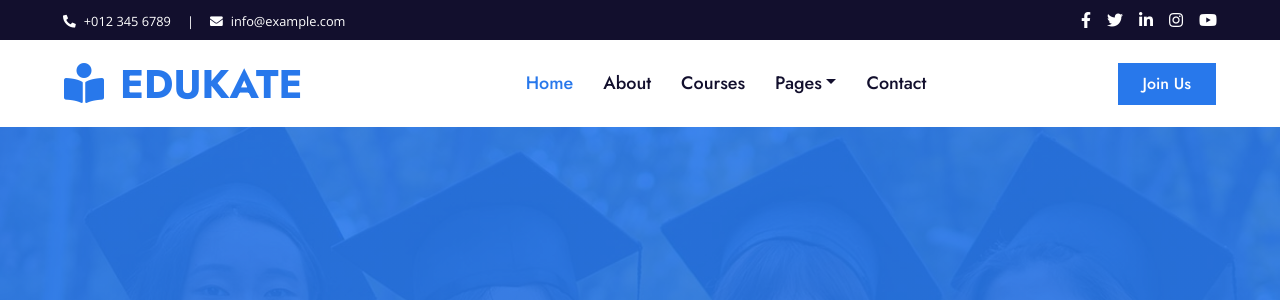
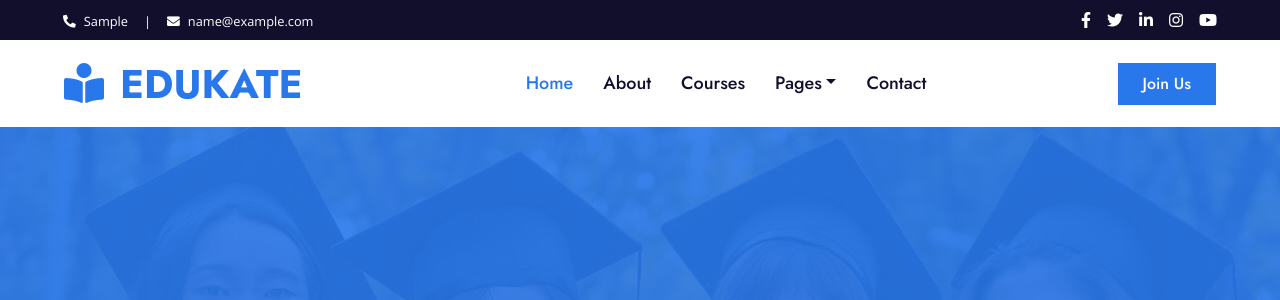
Before and after one commit to ALiNU1/SCHOOL, a Django app: page / in a window 1280 px wide. Shown: the top 300 px of the page. Run offline with Django 4.2, Linux system fonts and the light colour scheme; tables that the repository leaves empty hold one stand-in row (values such as "Sample post"); some libraries are stand-ins or nearby versions.

Commit message:
first models and func

```diff
--- a/apps/settings/views.py
+++ b/apps/settings/views.py
@@ -1,5 +1,10 @@
 from django.shortcuts import render
+from .models import Setting
 
 # Create your views here.
 def index(request):
-    return render(request, 'index.html')
+    setting = Setting.objects.latest('id')
+    context = {
+        'setting' : setting,
+    }
+    return render(request, 'index.html', context)
--- a/apps/teachers/apps.py
+++ b/apps/teachers/apps.py
@@ -3,4 +3,4 @@ from django.apps import AppConfig
 
 class TeachersConfig(AppConfig):
     default_auto_field = 'django.db.models.BigAutoField'
-    name = 'aps.teachers'
+    name = 'apps.teachers'
--- a/templates/index.html
+++ b/templates/index.html
@@ -4,13 +4,13 @@
 
 <head>
     <meta charset="utf-8">
-    <title>Edukate - Online Education Website Template</title>
+    <title>Navoi - School</title>
     <meta content="width=device-width, initial-scale=1.0" name="viewport">
     <meta content="Free HTML Templates" name="keywords">
     <meta content="Free HTML Templates" name="description">
 
     <!-- Favicon -->
-    <link href="{% static 'img/favicon.ico' %}" rel="icon">
+    <link href="{% static 'img/favicon.icon' %}" rel="icon">
 
     <!-- Google Web Fonts -->
     <link rel="preconnect" href="https://fonts.gstatic.com">
@@ -32,9 +32,9 @@
         <div class="row py-2 px-lg-5">
             <div class="col-lg-6 text-center text-lg-left mb-2 mb-lg-0">
                 <div class="d-inline-flex align-items-center text-white">
-                    <small><i class="fa fa-phone-alt mr-2"></i>+012 345 6789</small>
+                    <small><i class="fa fa-phone-alt mr-2"></i>{{ setting.phome }}</small>
                     <small class="px-3">|</small>
-                    <small><i class="fa fa-envelope mr-2"></i>info@example.com</small>
+                    <small><i class="fa fa-envelope mr-2"></i>{{ setting.email }}</small>
                 </div>
             </div>
             <div class="col-lg-6 text-center text-lg-right">
@@ -565,9 +565,9 @@
             <div class="row">
                 <div class="col-md-4 mb-5">
                     <h3 class="text-white mb-4">Get In Touch</h3>
-                    <p><i class="fa fa-map-marker-alt mr-2"></i>123 Street, New York, USA</p>
-                    <p><i class="fa fa-phone-alt mr-2"></i>+012 345 67890</p>
-                    <p><i class="fa fa-envelope mr-2"></i>info@example.com</p>
+                    <p><i class="fa fa-map-marker-alt mr-2"></i>{{ setting.address }}</p>
+                    <p><i class="fa fa-phone-alt mr-2"></i>{{ setting.phome }}</p>
+                    <p><i class="fa fa-envelope mr-2"></i>{{ setting.email }}</p>
                     <div class="d-flex justify-content-start mt-4">
                         <a class="text-white mr-4" href="#"><i class="fab fa-2x fa-twitter"></i></a>
                         <a class="text-white mr-4" href="#"><i class="fab fa-2x fa-facebook-f"></i></a>
@@ -606,7 +606,7 @@
                     </p>
                 </div>
                 <div class="col-md-6 text-center text-md-right">
-                    <p class="m-0">Designed by <a class="text-white" href="https://htmlcodex.com">HTML Codex</a>
+                    <p class="m-0">Designed by <a class="text-white" href="https://www.instagram.com/itsaallicho/">itsaallicho</a>
                     </p>
                 </div>
             </div>
```
